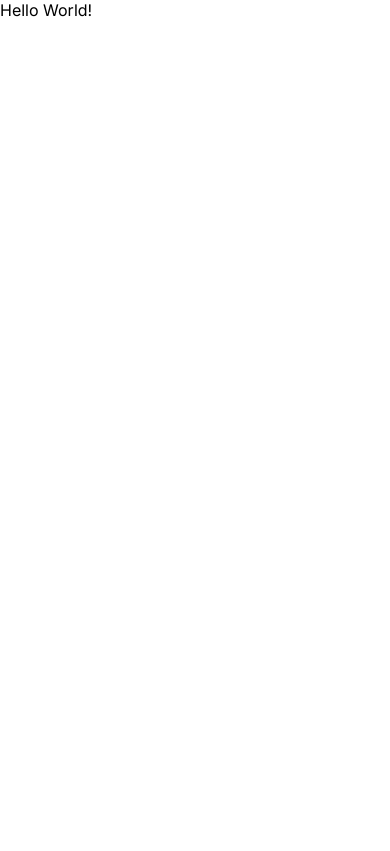
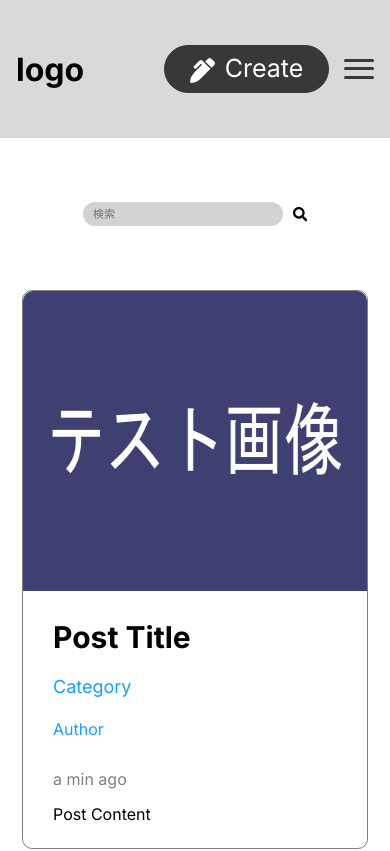
Before and after one commit to keita7777/teamsdev_16_1, a Next.js app: page / in a window 390 px wide. Shown: the top 851 px of the page. Built offline with nearby package versions, Linux system fonts and the light colour scheme.

Commit message:
TOPページ 表示、各コンポーネントのCSS変更

```diff
--- a/app/page.tsx
+++ b/app/page.tsx
@@ -1,3 +1,15 @@
+import Header from "@/components/Header";
+import Search from "@/components/Search";
+import ArticleList from "@/components/ArticleList";
+import Pagination from "@/components/Pagination";
+
 export default function Home() {
-  return <p>Hello World!</p>;
+  return (
+    <div>
+      <Header />
+      <Search />
+      <ArticleList />
+      <Pagination />
+    </div>
+  );
 }
--- a/components/ArticleCard/styles.module.css
+++ b/components/ArticleCard/styles.module.css
@@ -85,3 +85,19 @@
   -webkit-box-orient: vertical;
   -webkit-line-clamp: 3;
 }
+
+/* 960px以下の画面幅のスタイル */
+@media (max-width: 960px) {
+  .articleInfoTop,
+  .articleInfoMiddle {
+    flex-direction: column;
+  }
+}
+
+/* 768px以下の画面幅のスタイル */
+@media (max-width: 768px) {
+  li.article {
+    width: calc((100% - 44px) / 1);
+    margin: 0 auto;
+  }
+}
--- a/components/ArticleList/styles.module.css
+++ b/components/ArticleList/styles.module.css
@@ -1,6 +1,6 @@
 .articleListContainer {
-  /* max-width: 1586px; */
-  width: 1586px;
+  max-width: 1586px;
+  /* width: 1586px; */
   margin: 24px auto;
 }
 
@@ -10,4 +10,13 @@
   gap: 70px 92px;
   list-style-type: none;
   width: 100%;
+  justify-content: space-around;
 }
+
+/* 768px以下の画面幅のスタイル */
+@media (max-width: 768px) {
+  .articleList {
+    flex-direction: column;
+    width: 100%;
+  }
+}
--- a/components/Pagination/style.module.css
+++ b/components/Pagination/style.module.css
@@ -1,6 +1,6 @@
 .paginationContainer {
   max-width: 700px;
-  margin: 0 auto;
+  margin: 64px auto;
 }
 
 .paginationBlock {
@@ -57,3 +57,10 @@
   width: 100%;
   border-bottom: solid 3px #000;
 }
+
+/* 768px以下の画面幅のスタイル */
+@media (max-width: 768px) {
+  .paginationContainer {
+    display: none;
+  }
+}
--- a/components/Search/style.module.css
+++ b/components/Search/style.module.css
@@ -1,6 +1,8 @@
 .search {
   display: flex;
   align-items: center;
+  justify-content: center;
+  margin: 64px auto;
 }
 
 .input {
```
